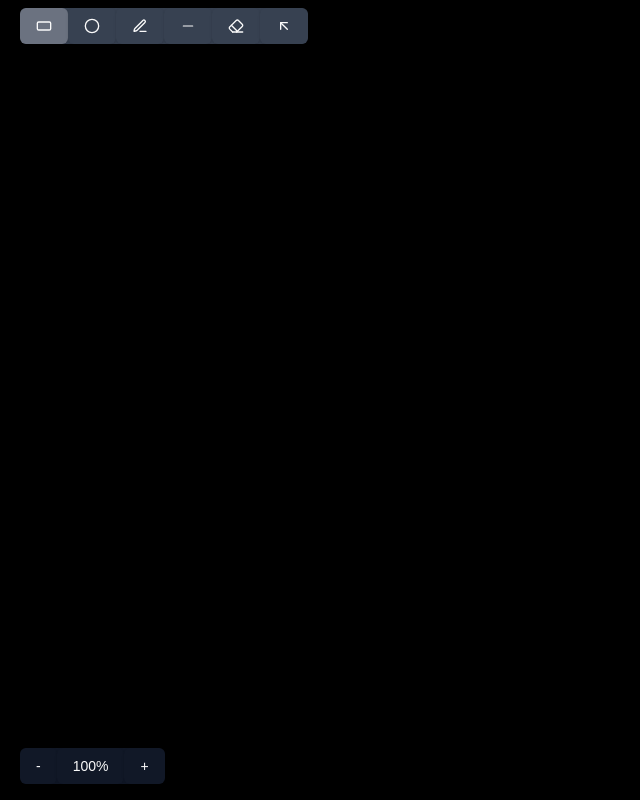
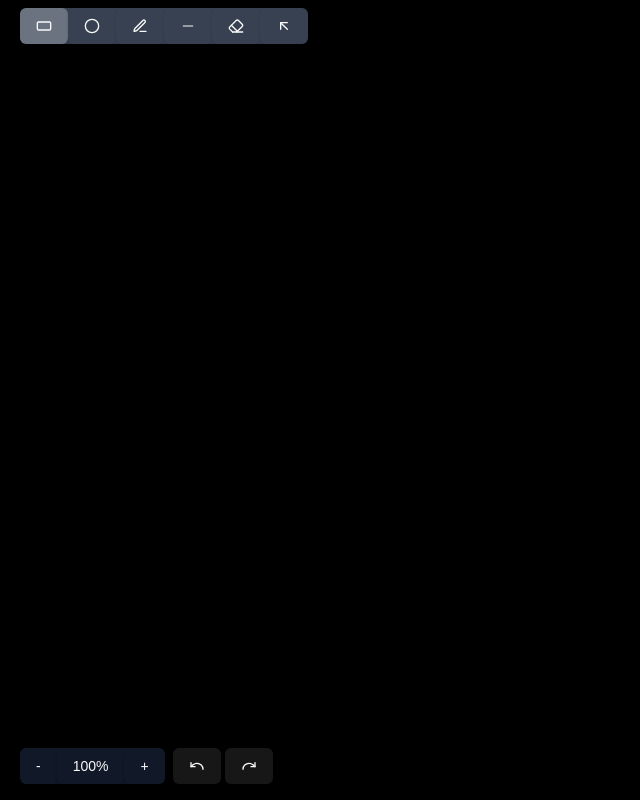
Before and after one commit to Arjun149133/excalidraw-clone, a Next.js app in the folder apps/excalidraw-fe/: page /canvas/me in a window 1280 px wide. Shown: the whole page, without its empty margins (0-640 px from the left). Built offline with nearby package versions, Linux system fonts and the light colour scheme.

Commit message:
undo-redo

```diff
--- a/apps/excalidraw-fe/src/components/Bottombar.tsx
+++ b/apps/excalidraw-fe/src/components/Bottombar.tsx
@@ -1,14 +1,19 @@
 import { useEffect, useState } from "react";
 import { Button } from "./ui/button";
+import { RedoIcon, UndoIcon } from "lucide-react";
 
 const Bottombar = ({
   canvas,
   scale,
   setScale,
+  setHistoryIndexMinus,
+  setHistoryIndexPlus,
 }: {
   canvas: HTMLCanvasElement | null;
   scale: number;
   setScale: any;
+  setHistoryIndexMinus: () => void;
+  setHistoryIndexPlus: () => void;
 }) => {
   useEffect(() => {
     if (!canvas) return;
@@ -29,6 +34,7 @@ const Bottombar = ({
   }, [canvas]);
 
   return (
+    <div className=" flex space-x-2">
       <div className=" bg-gray-900 rounded-lg">
         <Button
           className=" bg-gray-900"
@@ -61,6 +67,15 @@ const Bottombar = ({
           +
         </Button>
       </div>
+      <div className=" flex space-x-1">
+        <Button onClick={setHistoryIndexMinus}>
+          <UndoIcon />
+        </Button>
+        <Button onClick={setHistoryIndexPlus}>
+          <RedoIcon />
+        </Button>
+      </div>
+    </div>
   );
 };
 
--- a/apps/excalidraw-fe/src/components/CanvasMe.tsx
+++ b/apps/excalidraw-fe/src/components/CanvasMe.tsx
@@ -31,6 +31,13 @@ const Canvas = () => {
     };
   }, [canvasRef.current, windowSize]);
 
+  const handleUndo = () => {
+    offline?.setHistoryIndexMinus();
+  };
+  const handleRedo = () => {
+    offline?.setHistoryIndexPlus();
+  };
+
   return (
     <>
       <div className=" absolute top-2 left-5">
@@ -50,6 +57,8 @@ const Canvas = () => {
           canvas={canvasRef.current}
           scale={scale}
           setScale={setScale}
+          setHistoryIndexMinus={handleUndo}
+          setHistoryIndexPlus={handleRedo}
         />
       </div>
     </>
--- a/apps/excalidraw-fe/src/draw/Offline.ts
+++ b/apps/excalidraw-fe/src/draw/Offline.ts
@@ -18,6 +18,9 @@ export class Offline {
   public scale: number = 1;
   private scaleOffSetX: number = 0;
   private scaleOffSetY: number = 0;
+  private history: Shape[][] = [];
+  private historyIndex: number = 0;
+  private existingShapesLength: number = 0;
 
   constructor(canvas: HTMLCanvasElement) {
     this.canvas = canvas;
@@ -35,8 +38,13 @@ export class Offline {
     }
 
     const shapes: Shape[] = JSON.parse(shapesString);
-    this.existingShapes = shapes;
+    this.existingShapes = [...shapes];
+    this.existingShapesLength = shapes.length;
+    this.history = [];
+    this.historyIndex = -1;
 
+    this.updateHistory(this.existingShapes);
+    console.log("where", this.history.length, this.historyIndex, this.history);
     this.clear();
   }
 
@@ -56,6 +64,34 @@ export class Offline {
     this.scaleOffSetX = (scaledWidth - this.canvas.width) / 2;
     this.scaleOffSetY = (scaledHeight - this.canvas.height) / 2;
     this.clear();
+  }
+
+  setHistoryIndexPlus() {
+    if (this.historyIndex < this.history.length - 1) {
+      this.historyIndex++;
+      this.existingShapes = [...this.history[this.historyIndex]];
+      this.updateLocalStorage();
+      console.log("indie", this.historyIndex);
+      this.clear();
+    }
+  }
+
+  setHistoryIndexMinus() {
+    if (this.historyIndex > 0) {
+      this.historyIndex--;
+      this.existingShapes = [...this.history[this.historyIndex]];
+      this.updateLocalStorage();
+      this.clear();
+    }
+  }
+
+  updateLocalStorage() {
+    localStorage.removeItem("existingShapes");
+    localStorage.setItem("existingShapes", JSON.stringify(this.existingShapes));
+  }
+
+  resetHistory() {
+    this.history = [...this.history.slice(0, this.historyIndex + 1)];
   }
 
   initMouseHandlers() {
@@ -89,6 +125,8 @@ export class Offline {
     this.startY = clientY;
 
     if (this.selectedTool === "select") {
+      this.updateHistory(this.existingShapes);
+      console.log("history", this.history);
       if (this.action === "move") {
         const x = clientX;
         const y = clientY;
@@ -373,6 +411,7 @@ export class Offline {
           },
         });
 
+        this.updateHistory(this.existingShapes);
         this.clear();
         break;
 
@@ -387,6 +426,7 @@ export class Offline {
           },
         });
 
+        this.updateHistory(this.existingShapes);
         this.clear();
 
         break;
@@ -415,6 +455,9 @@ export class Offline {
           },
         });
 
+        this.updateHistory(this.existingShapes);
+        this.clear();
+
         break;
 
       case "select":
@@ -435,6 +478,7 @@ export class Offline {
               updatedParams.height = newH;
 
               this.updateShape(this.selectedShape, updatedParams);
+              this.updateHistory(this.existingShapes);
 
               break;
 
@@ -442,6 +486,9 @@ export class Offline {
               break;
           }
         }
+
+        console.log("up", this.history);
+
         this.selectedShape = null;
         break;
 
@@ -449,8 +496,7 @@ export class Offline {
         break;
     }
 
-    localStorage.removeItem("existingShapes");
-    localStorage.setItem("existingShapes", JSON.stringify(this.existingShapes));
+    this.updateLocalStorage();
   };
 
   handleMouseWheel = (e: WheelEvent) => {
@@ -496,6 +542,7 @@ export class Offline {
 
   drawRect = (x: number, y: number, width: number, height: number) => {
     this.ctx.strokeStyle = "#ffffff";
+    this.ctx.lineWidth = 1;
     this.ctx.strokeRect(x, y, width, height);
   };
 
@@ -503,6 +550,17 @@ export class Offline {
     this.canvas.width = window.innerWidth;
     this.canvas.height = window.innerHeight;
   };
+
+  updateHistory(newShapes: Shape[]): void {
+    this.resetHistory();
+    const newExistingShapes = newShapes.map((s) => {
+      return { ...s };
+    });
+    this.history.push([...this.existingShapes]);
+
+    this.existingShapes = [...newExistingShapes];
+    this.historyIndex++;
+  }
 
   clear = () => {
     //resize()
```
Lines whose indentation alone changed are shown as unchanged.
